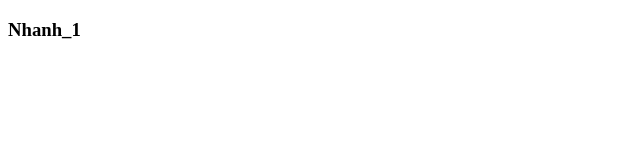
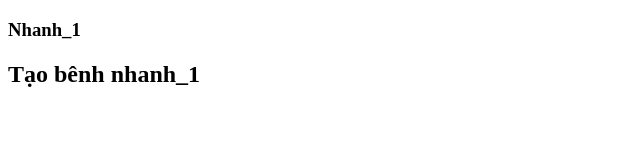
Before and after one commit to minhnhatmn16/QLDA, a plain HTML site: page new.html in a window 1280 px wide. Shown: the whole page, without its empty margins (0-640 px from the left). Drawn offline with Linux system fonts and the light colour scheme.

Commit message:
add nhanh_1

```diff
--- a/new.html
+++ b/new.html
@@ -7,5 +7,6 @@
 </head>
 <body>
     <h3>Nhanh_1</h3>
+    <h2>Tạo bênh nhanh_1</h2>
 </body>
 </html>
```
